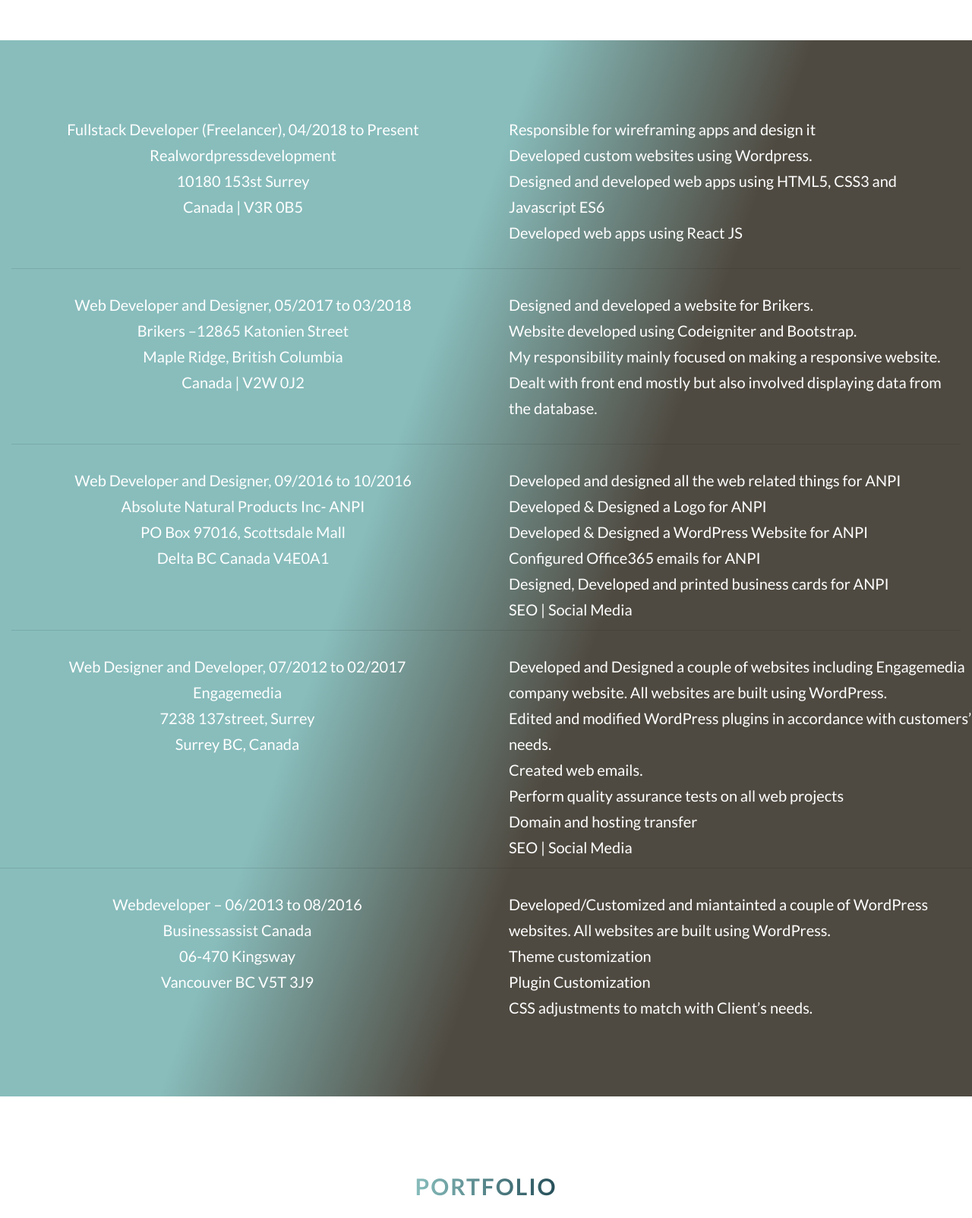
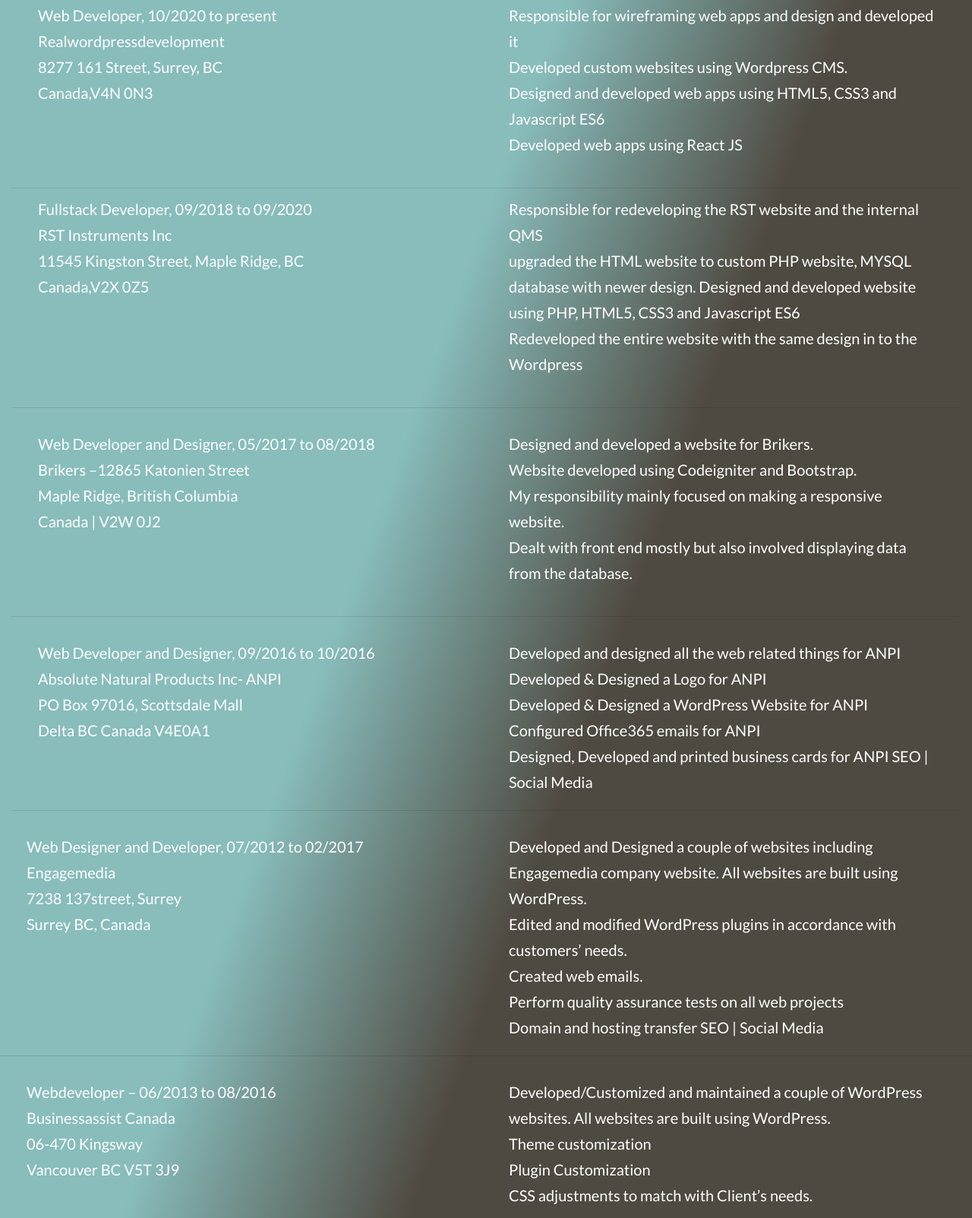
Before and after one commit to parvathyvd/webfolio-2018, a plain HTML site: page index.html in a window 1280 px wide. Shown: the part 1819-3422 px from the top of the page at 76% size. Drawn offline with nearby package versions, Linux system fonts and the light colour scheme.

Commit message:
Styling changes, updated resume upload

```diff
--- a/css/style.css
+++ b/css/style.css
@@ -515,7 +515,7 @@ img {
 .contact-section {
   line-height: 5.5rem; }
   .contact-section__bg {
-    padding: 10rem 0;
+    padding: 2rem 5rem;
     background-color: #6E6658;
     color: #ffffff;
     -webkit-clip-path: polygon(0 0, 100% 0%, 100% 65%, 0% 100%);
@@ -601,6 +601,9 @@ footer {
   background-image: -webkit-linear-gradient(340deg, #88BDBC 0%, #88BDBC 40%, #4F4A41 60%);
   background-image: -o-linear-gradient(340deg, #88BDBC 0%, #88BDBC 40%, #4F4A41 60%);
   background-image: linear-gradient(110deg, #88BDBC 0%, #88BDBC 40%, #4F4A41 60%);
-  padding: 10rem 0;
+  padding: 5rem 0;
   color: white;
   overflow-x: hidden; }
+  .experience-section--text{
+    padding: 0 5rem;
+  }
--- a/index.html
+++ b/index.html
@@ -4,22 +4,13 @@
 <head>
   <meta charset="UTF-8">
   <meta name="viewport" content="width=device-width, initial-scale=1.0">
-
   <link href="https://fonts.googleapis.com/css?family=Lato:100,300,400,700,900" rel="stylesheet">
-
   <link rel="stylesheet" href="https://maxcdn.bootstrapcdn.com/bootstrap/4.0.0/css/bootstrap.min.css" integrity="sha384-Gn5384xqQ1aoWXA+058RXPxPg6fy4IWvTNh0E263XmFcJlSAwiGgFAW/dAiS6JXm" crossorigin="anonymous">
-
-
   <link rel="shortcut icon" type="image/png" href="img/favicon.png">
-
-
   <link rel="stylesheet" href="https://use.fontawesome.com/releases/v5.0.13/css/all.css" integrity="sha384-DNOHZ68U8hZfKXOrtjWvjxusGo9WQnrNx2sqG0tfsghAvtVlRW3tvkXWZh58N9jp" crossorigin="anonymous">
-
   <link rel="stylesheet" href="css/style.css">
-
-  <title>Parvathy Vazhoor | Web developer.</title>
+  <title>Parvathy Vazhoor | Web Developer</title>
 </head>
-
 <body>
   <header>
     <div class="container-fluid background-video-block">
@@ -49,9 +40,10 @@
               <img class="about-section__block--image"src="img/aboutme.jpg" alt="A picture of a lady">
             </div>
             <p class="about-section__block--text">
-              I am a web developer who enjoys creating fresh , clean, versatile and responsive websites.
-              I have Proved to work well with different modern browsers .The websites that I built mainly using WordPress CMS.
-              I have also developed website using Codeigniter and Bootstrap.
+              I am a web developer specializing in Front end development. Experienced with all stages of
+                the development cycle for dynamic web projects. Well-versed in numerous programming
+                languages including <b>HTML, CSS, Bootstrap, PHP(Codeigniter) and Vanila Javascript(Jquery,React)</b>. Strong background in <b>Wordpress</b> web
+                development and design.
             </p>
             <span class="about-section__button"><a class="btn btn-brown" href="#contact">Hire Me &rarr;</a></span>
           </div>
@@ -59,52 +51,74 @@
       </div>
     </div>
 
-    <div class="u-text-center u-margin-bottom-10 u-margin-top-10">
+    <div class="u-text-center u-margin-bottom-5 u-margin-top-5">
       <h2 class="heading-brown-secondary">Experience</h2>
     </div>
     <div class="experience-section">
       <div class="container-fluid">
         <div class="row mb-5">
           <div class="col-sm-6 experience-section--text">
-                <ul class="list-unstyled text-center">
-                  <li>Fullstack Developer (Freelancer), 04/2018 to Present</li>
+            <ul class="list-unstyled">
+              <li>Web Developer, 10/2020 to present</li>
               <li>Realwordpressdevelopment</li>
-                  <li>10180 153st Surrey</li>
-                  <li>Canada | V3R 0B5</li>
+              <li>8277 161 Street, Surrey, BC</li>
+              <li>Canada,V4N 0N3</li>
             </ul>
           </div>
           <div class="col-sm-6 experience-section--text pl-5">
-                <p>Responsible for wireframing apps and design it</p>
-                <p>Developed custom websites using Wordpress.</p>
-                <p>Designed and developed web apps using HTML5, CSS3 and Javascript ES6</p>
-                <p>Developed web apps using React JS</p>
+            <ul class="list-unstyled">
+              <li>Responsible for wireframing web apps and design and developed it</li>
+            <li>Developed custom websites using Wordpress CMS.</li>
+            <li>Designed and developed web apps using HTML5, CSS3 and Javascript ES6</li>
+            <li>Developed web apps using React JS</li>
+            </ul>
+            </div>
+          </div>
+          <hr />
+          <div class="row mb-5">
+            <div class="col-sm-6 experience-section--text">
+              <ul class="list-unstyled">
+              <li>Fullstack Developer, 09/2018 to 09/2020</li>
+              <li>RST Instruments Inc</li>
+              <li>11545 Kingston Street, Maple Ridge, BC</li>
+              <li>Canada,V2X 0Z5</li>
+            </ul>
+          </div>
+          <div class="col-sm-6 experience-section--text pl-5">
+            <ul class="list-unstyled">
+            <li>Responsible for redeveloping the RST website and the internal QMS</li>
+            <li>upgraded the HTML website to custom PHP website, MYSQL database with newer design. Designed and developed website using PHP, HTML5, CSS3 and Javascript ES6</li>
+            <li>Redeveloped the entire website with the same design in to the Wordpress</li>
+            </ul>
             </div>
           </div>
           <hr />
         <div class="row seperator mb-5">
           <div class="col-sm-6 experience-section--text">
-            <ul class="list-unstyled text-center">
-              <li>Web Developer and Designer, 05/2017 to 03/2018</li>
+            <ul class="list-unstyled">
+              <li>Web Developer and Designer, 05/2017 to 08/2018</li>
               <li>Brikers –12865 Katonien Street</li>
               <li>Maple Ridge, British Columbia</li>
               <li>Canada | V2W 0J2</li>
             </ul>
           </div>
           <div class="col-sm-6 experience-section--text pl-5">
-            <p>Designed and developed a website for Brikers.</p>
-            <p>Website developed using Codeigniter and Bootstrap.</p>
-            <p>
-              My responsibility mainly focused on making a responsive website. </p>
-              <p>
+            <ul class="list-unstyled">
+            <li>Designed and developed a website for Brikers.</li>
+            <li>Website developed using Codeigniter and Bootstrap.</li>
+            <li>
+              My responsibility mainly focused on making a responsive website. </li>
+              <li>
                 Dealt with front end mostly but also involved displaying data from the database.
-              </p>
+              </li>
+              </ul>
             </div>
           </div>
           <hr />
 
           <div class="row seperator">
             <div class="col-sm-6 experience-section--text">
-              <ul class="list-unstyled text-center">
+              <ul class="list-unstyled">
                 <li>Web Developer and Designer, 09/2016 to 10/2016</li>
                 <li>Absolute Natural Products Inc- ANPI</li>
                 <li>PO Box 97016, Scottsdale Mall</li>
@@ -112,12 +126,14 @@
               </ul>
             </div>
             <div class="col-sm-6 experience-section--text pl-5">
-              <p>Developed and designed all the web related things for ANPI</p>
-              <p>Developed & Designed a Logo for ANPI</p>
-              <p>Developed & Designed a WordPress Website for ANPI </p>
-              <p>Configured Office365 emails for ANPI</p>
-            </p>Designed, Developed and printed business cards for ANPI</p>
-          </p>SEO | Social Media</p>
+              <ul class="list-unstyled">
+              <li>Developed and designed all the web related things for ANPI</li>
+              <li>Developed & Designed a Logo for ANPI</li>
+              <li>Developed & Designed a WordPress Website for ANPI </li>
+              <li>Configured Office365 emails for ANPI</li>
+            </li>Designed, Developed and printed business cards for ANPI</li>
+          </li>SEO | Social Media</li>
+          </ul>
         </div>
       </div>
       <hr />
@@ -125,7 +141,7 @@
     </div>
     <div class="row seperator">
       <div class="col-sm-6 experience-section--text">
-        <ul class="list-unstyled text-center">
+        <ul class="list-unstyled">
           <li>Web Designer and Developer, 07/2012 to 02/2017</li>
           <li>Engagemedia</li>
           <li>7238 137street, Surrey</li>
@@ -133,19 +149,21 @@
         </ul>
       </div>
       <div class="col-sm-6 experience-section--text pl-5">
-        <p>Developed and Designed a couple of websites including Engagemedia company website. All websites are built using WordPress.</p>
-        <p>Edited and modified WordPress plugins in accordance with customers’ needs.</p>
-        <p>Created web emails.</p>
-        <p>Perform quality assurance tests on all web projects</p>
-      </p>Domain and hosting transfer</p>
-    </p>SEO | Social Media</p>
+        <ul class="list-unstyled">
+        <li>Developed and Designed a couple of websites including Engagemedia company website. All websites are built using WordPress.</li>
+        <li>Edited and modified WordPress plugins in accordance with customers’ needs.</li>
+        <li>Created web emails.</li>
+        <li>Perform quality assurance tests on all web projects</li>
+      </li>Domain and hosting transfer</li>
+    </li>SEO | Social Media</li>
+    </ul>
   </div>
 </div>
 <hr />
 
 <div class="row seperator">
   <div class="col-sm-6 experience-section--text">
-    <ul class="list-unstyled text-center">
+    <ul class="list-unstyled">
       <li>Webdeveloper – 06/2013 to 08/2016</li>
       <li>Businessassist Canada</li>
       <li>06-470 Kingsway</li>
@@ -153,16 +171,15 @@
     </ul>
   </div>
   <div class="col-sm-6 experience-section--text pl-5">
-    <p>Developed/Customized and miantainted a couple of WordPress websites. All websites are built using WordPress.</p>
-    <p>Theme customization</p>
-    <p>Plugin Customization</p>
-    <p>CSS adjustments to match with Client’s needs.</p>
+    <ul class="list-unstyled">
+    <li>Developed/Customized and maintained a couple of WordPress websites. All websites are built using WordPress.</li>
+    <li>Theme customization</li>
+    <li>Plugin Customization</li>
+    <li>CSS adjustments to match with Client’s needs.</li>
+    </ul>
   </div>
 </div>
-
 </div>
-
-
 
 
 <div class="u-text-center u-margin-bottom-5 u-margin-top-10">
@@ -174,6 +191,14 @@
           <!----WordPress websites-->
     <h3 class="heading-tertiary u-margin-bottom-5">WordPress / Custom PHP / Codeigniter Websites</h3>
     <div class="row">
+      <div class="col-lg-3 col-md-4 col-sm-6 portfolio-section__block">
+        <div class="portfolio-section__block__side portfolio-section__block__side--front">
+          <img class="portfolio-section__image" src="img/rst.png" alt="">
+        </div>
+        <div class="portfolio-section__block__side portfolio-section__block__side--back">
+          <a class="project-link btn btn-sm-text" target="_blank" href="https://rstinstruments.com/">View Project</a>
+        </div>
+      </div>
       <div class="col-lg-3 col-md-4 col-sm-6 portfolio-section__block">
         <div class="portfolio-section__block__side portfolio-section__block__side--front">
           <img class="portfolio-section__image" src="img/1.jpg" alt="">
@@ -222,14 +247,7 @@
           <a class="project-link btn btn-sm-text" target="_blank" href="http://realwordpressdevelopment.com/">View Project</a>
         </div>
       </div>
-      <div class="col-lg-3 col-md-4 col-sm-6 portfolio-section__block">
-        <div class="portfolio-section__block__side portfolio-section__block__side--front">
-          <img class="portfolio-section__image" src="img/7.jpg" alt="">
-        </div>
-        <div class="portfolio-section__block__side portfolio-section__block__side--back">
-          <a class="project-link btn btn-sm-text" target="_blank" href="http://realwordpressdevelopment.com/parvi/">View Project</a>
-        </div>
-      </div>
+
       <div class="col-lg-3 col-md-4 col-sm-6 portfolio-section__block">
         <div class="portfolio-section__block__side portfolio-section__block__side--front">
           <img class="portfolio-section__image" src="img/8.jpg" alt="">
@@ -294,10 +312,10 @@
       </div>
       <div class="col-lg-3 col-md-4 col-sm-6 portfolio-section__block">
         <div class="portfolio-section__block__side portfolio-section__block__side--front">
-          <img class="portfolio-section__image" src="img/25.jpeg" alt="">
+          <img class="portfolio-section__image" src="img/34.png" alt="">
         </div>
         <div class="portfolio-section__block__side portfolio-section__block__side--back">
-          <a class="project-link btn btn-sm-text" target="_blank" href="http://realwordpressdevelopment.com/forkify/dist">View Project</a>
+          <a class="project-link btn btn-sm-text" target="_blank" href="http://realwordpressdevelopment.com/weather-api">View Project</a>
         </div>
       </div>
       <div class="col-lg-3 col-md-4 col-sm-6 portfolio-section__block">
@@ -354,11 +372,6 @@
 
   </div>
 
-
-
-
-
-
 <div class="contact-section" id="contact">
   <div class="u-text-center u-margin-bottom-10 u-margin-top-10">
     <h2 class="heading-secondary">Contact Me</h2>
@@ -366,7 +379,7 @@
   <div class="container-fluid contact-section__bg">
     <div class="row">
       <div class="col-sm-6">
-        <ul class="list-unstyled text-center">
+        <ul class="list-unstyled">
           <li><a class="social-block__link" target="_blank" href="/Parvathy-Vazhoor.pdf"><i class="address-block--icon far fa-file-pdf"></i>Download Resume</a></li>
           <li><a class="social-block__link" target="_blank" href="mailto:parvathyvd@gmail.com"><i class="address-block--icon fas fa-envelope"></i>Email Me</a></li>
           <li><a class="social-block__link" target="_blank" href="https://www.linkedin.com/in/parvathy-vazhoor/"><i class="address-block--icon fab fa-linkedin-in"></i>Linked In</a></li>
@@ -375,11 +388,11 @@
         </ul>
       </div>
       <div class="col-sm-6">
-        <ul class="list-unstyled text-center">
+        <ul class="list-unstyled">
           <li class="address-block"><i class="address-block--icon fas fa-user"></i>Parvathy Vazhoor</li>
           <li class="address-block"><a class="web-link-white" href="tel:604-358-3962"><i class="address-block--icon fas fa-phone"></i>604-358-3962</a></li>
           <li class="address-block"><a class="web-link-white" href="mailto:parvathyvd@gmail.com"><i class="address-block--icon fas fa-envelope"></i>parvathyvd@gmail.com</a></li>
-          <li class="address-block"><i class="address-block--icon far fa-address-card"></i>10180 153st surrey</li>
+          <li class="address-block"><i class="address-block--icon far fa-address-card"></i>8277 161st surrey</li>
         </ul>
       </div>
     </div>
@@ -389,8 +402,8 @@
 
 <footer>
   <p class="small text-center">
-    copyright: &copy; 2018 | Web design and Development by <a class="web-link" href="http://portfolio.realwordpressdevelopment.com/">Parvathy Vazhoor</a>
-  </p>
+    copyright: &copy; 2021 | Designed and Developed by <a class="web-link" href="http://portfolio.realwordpressdevelopment.com/">Parvathy Vazhoor</a>
+  </li>
 </footer>
 
 </body>
@@ -401,4 +414,3 @@
 <!-- Magnific Popup core JS file -->
 <script src="https://maxcdn.bootstrapcdn.com/bootstrap/4.0.0/js/bootstrap.min.js" integrity="sha384-JZR6Spejh4U02d8jOt6vLEHfe/JQGiRRSQQxSfFWpi1MquVdAyjUar5+76PVCmYl" crossorigin="anonymous"></script>
 </html>
->>>>>>>>>>>>>>>>>>
```
Also changed, not shown: 1 other file. Lines whose indentation alone changed are shown as unchanged.
